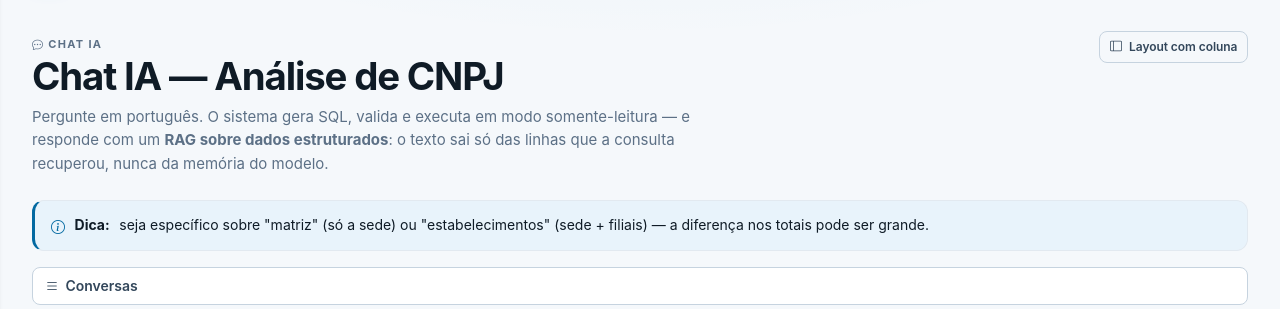
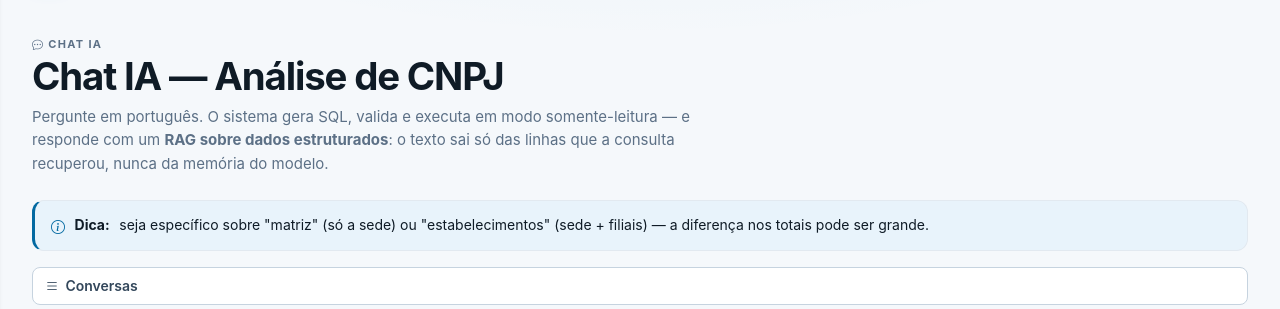
Before and after one commit to antoniorosasse/cnpj_interface, a Django app: page /chat/ in a window 1280 px wide. Shown: the part 67-376 px from the top of the page. Run offline with Django 5.2, Linux system fonts and the light colour scheme; the visitor is signed in with stand-in values (Sample User, id 1); data comes from the database, SQL or seed files in the repository; data that the repository does not hold is empty; some libraries are stand-ins or nearby versions.

Commit message:
fix(chat): layout amplo fica fixo; ?layout=padrao vira backup manual
O link "Layout amplo" nao funcionava porque a escolha anterior ficava na
sessao e o link sem parametro caia nela de novo. Agora:

- o layout amplo e' sempre o padrao (sem sessao, sem link de alternancia);
- /chat/?layout=padrao continua existindo como backup manual, sem link na UI,
  para o caso de a gaveta quebrar em algum navegador.

```diff
--- a/chat/templates/chat/chat.html
+++ b/chat/templates/chat/chat.html
@@ -24,12 +24,6 @@
                 recuperou, nunca da memória do modelo.
             </p>
         </div>
-        <a class="btn btn-sm btn-outline-secondary align-self-start"
-           href="{% if layout_padrao %}{% url 'chat:chat' %}{% else %}?layout=padrao{% endif %}"
-           rel="nofollow" title="Alternar entre o layout amplo e o layout antigo com a coluna de conversas">
-            {% if layout_padrao %}<i class="bi bi-arrows-angle-expand" aria-hidden="true"></i> Layout amplo
-            {% else %}<i class="bi bi-layout-sidebar" aria-hidden="true"></i> Layout com coluna{% endif %}
-        </a>
     </div>
 
     <div class="alert alert-info" role="note">
--- a/chat/views.py
+++ b/chat/views.py
@@ -156,12 +156,9 @@ def chat_view(request):
 
     # Mensagens da conversa atual, serializadas pro JS
     cid = _conversa_id(conversa)
-    pedido_layout = request.GET.get('layout')
-    if pedido_layout in ('padrao', 'wide'):
-        request.session['chat_layout'] = pedido_layout
-    layout_atual = (request.GET.get('layout')
-                    or request.session.get('chat_layout') or 'wide')
-    layout_padrao = layout_atual == 'padrao'
+    # Layout amplo e' FIXO. ?layout=padrao existe apenas como backup manual
+    # (sem link na tela): serve se a gaveta der problema em algum navegador.
+    layout_padrao = request.GET.get('layout') == 'padrao'
 
     mensagens = repo.mensagens_da_conversa(cid) if cid else []
 
@@ -210,8 +207,7 @@ def chat_view(request):
         'conversas': conversas,
         'mensagens_json': json.dumps(mensagens_json, default=str),
         'ultima_lista_linhas': ultima_lista_linhas,
-        # Layout amplo e' o padrao desde 23/11; ?layout=padrao volta ao antigo
-        # e a escolha fica gravada na sessao.
+        # Layout amplo e' fixo desde 23/11; ?layout=padrao e' backup manual.
         'layout_padrao': layout_padrao,
         # Quantas linhas do resultado o resposta_natural manda pro prompt.
         # Vai pro template pra nota de RAG mostrar numeros reais, sem
```
